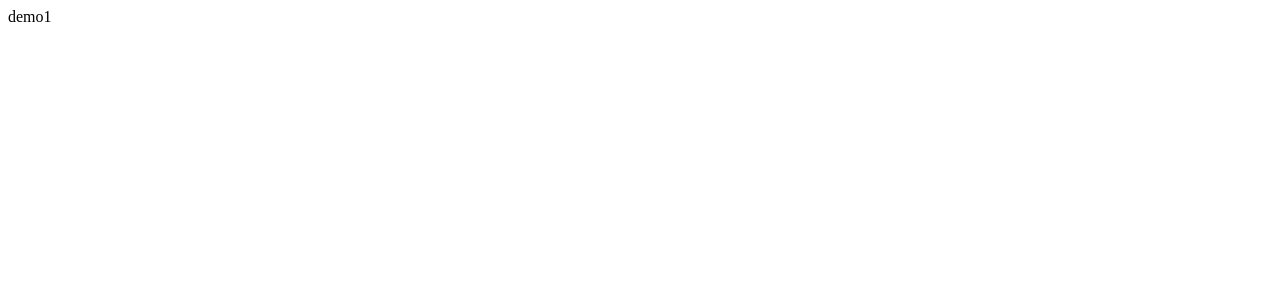
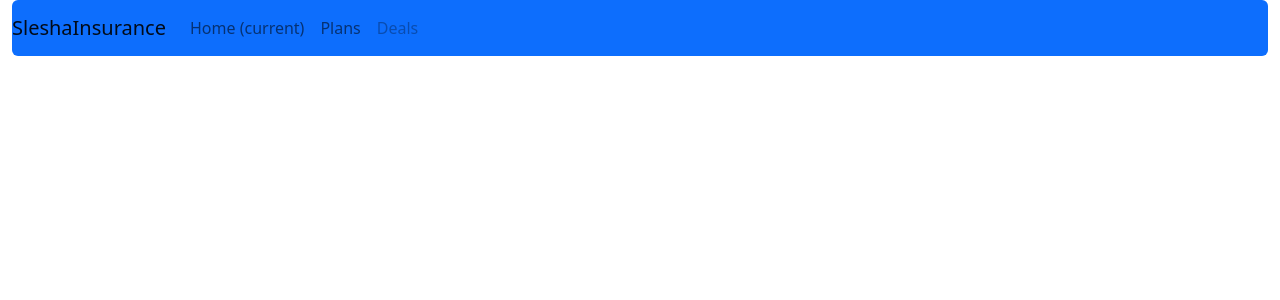
Before and after one commit to SleshaTraining/SleshaInsurance, an Angular app in the folder ui/SleshaInsuranceUI/: page / in a window 1280 px wide. Shown: the top 300 px of the page. Built offline with nearby package versions, Linux system fonts and the light colour scheme.

Commit message:
navbar added

```diff
--- a/ui/SleshaInsuranceUI/angular.json
+++ b/ui/SleshaInsuranceUI/angular.json
@@ -27,7 +27,8 @@
               "src/assets"
             ],
             "styles": [
-              "src/styles.css"
+              "src/styles.css",
+              "node_modules/bootstrap/dist/css/bootstrap.min.css"
             ],
             "scripts": []
           },
--- a/ui/SleshaInsuranceUI/src/app/app.component.html
+++ b/ui/SleshaInsuranceUI/src/app/app.component.html
@@ -1 +1,23 @@
-demo1
+<div class="container-fluid">
+    <nav class="navbar navbar-expand-lg navbar-primary bg-primary text-light rounded">
+        <button class="navbar-toggler" type="button" data-toggle="collapse" data-target="#navbarTogglerDemo03" aria-controls="navbarTogglerDemo03" aria-expanded="false" aria-label="Toggle navigation">
+          <span class="navbar-toggler-icon"></span>
+        </button>
+        <a class="navbar-brand" href="#">SleshaInsurance</a>
+
+        <div class="collapse navbar-collapse" id="navbarTogglerDemo03">
+          <ul class="navbar-nav mr-auto mt-2 mt-lg-0">
+            <li class="nav-item active">
+              <a class="nav-link" href="#">Home <span class="sr-only">(current)</span></a>
+            </li>
+            <li class="nav-item">
+              <a class="nav-link" href="#">Plans</a>
+            </li>
+            <li class="nav-item">
+              <a class="nav-link disabled" href="#">Deals</a>
+            </li>
+          </ul>
+
+        </div>
+      </nav>
+</div>
```
